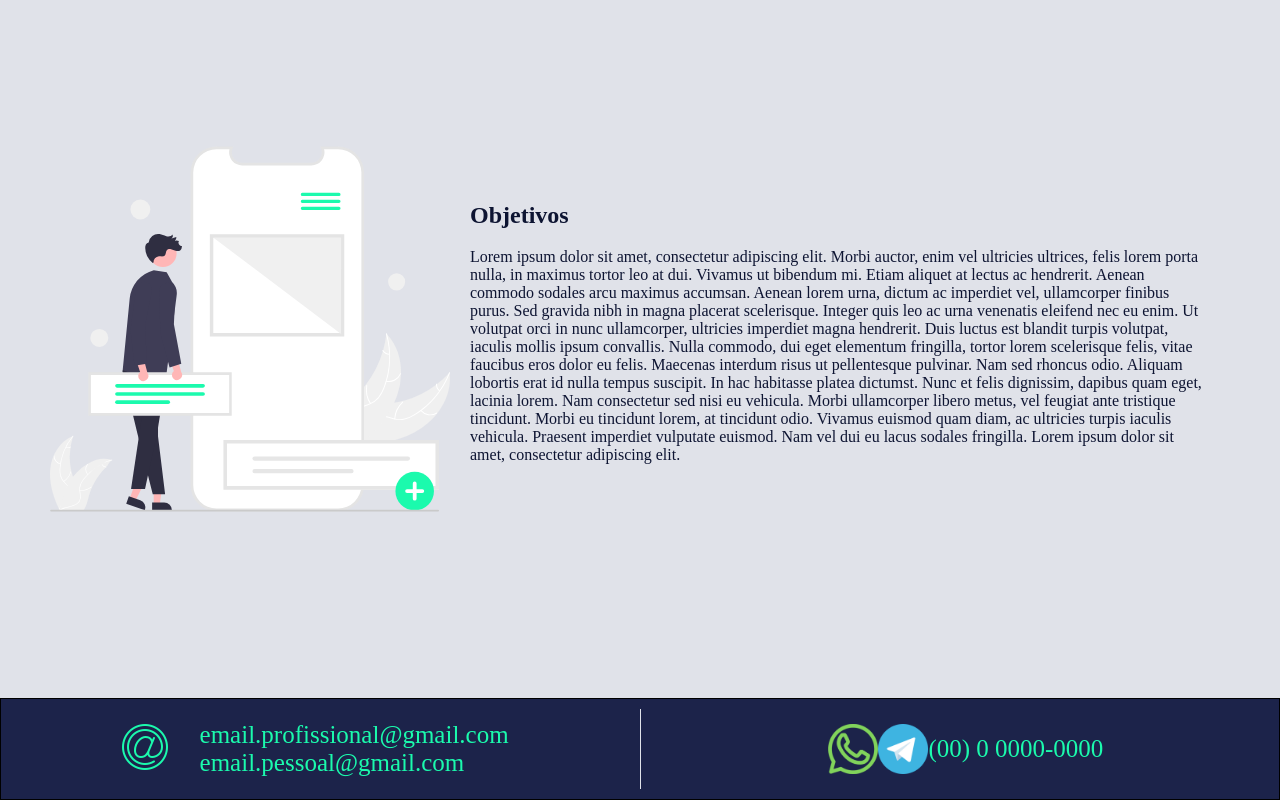
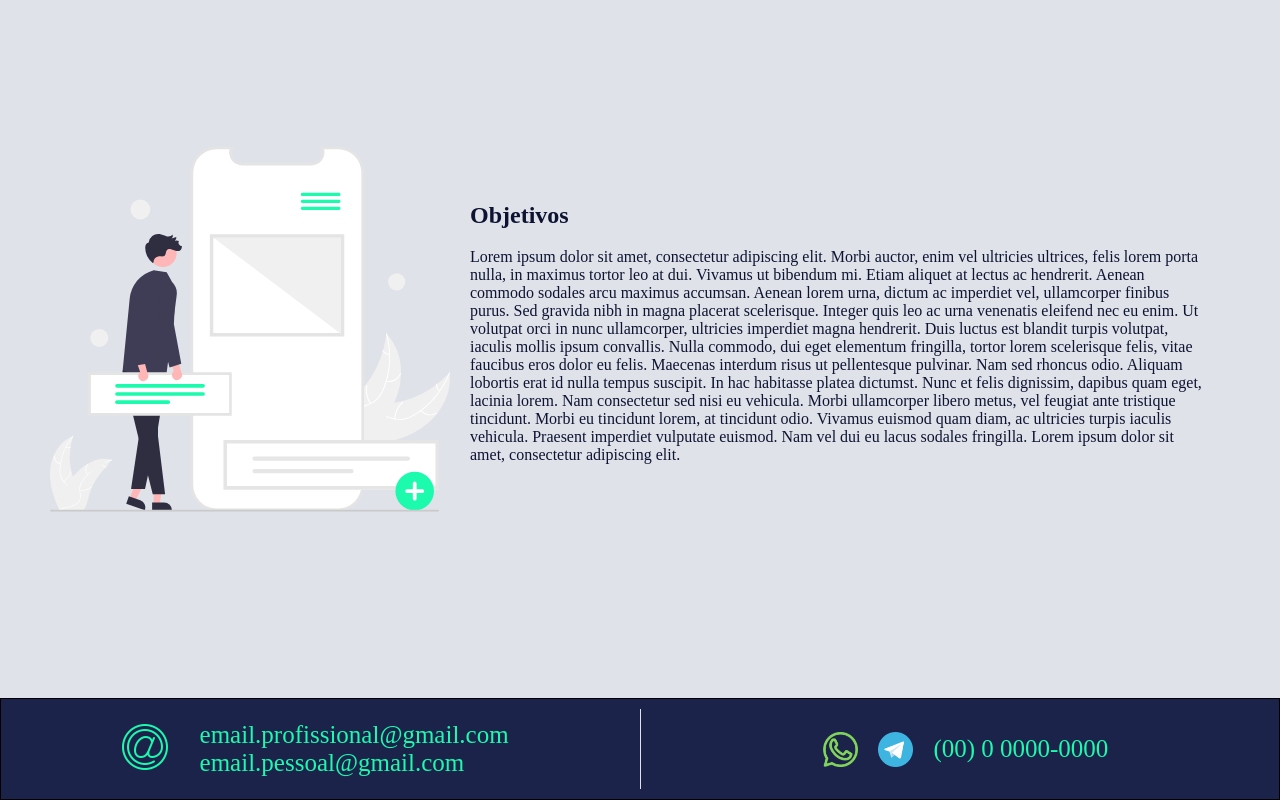
Before and after one commit to Rafhael0069/portfolio, a plain HTML site: page index.html in a window 1280 px wide. Shown: the part 3021-3821 px from the top of the page. Drawn offline with Linux system fonts and the light colour scheme.

Commit message:
Alterções no rodapé

```diff
--- a/css/style.css
+++ b/css/style.css
@@ -130,3 +130,9 @@ a {
     width: 50px;
     height: 50px;
 }
+
+.telefone{
+    margin-right: 20px;
+    width: 35px;
+    height: 35px;
+}
--- a/index.html
+++ b/index.html
@@ -165,8 +165,8 @@
             </div>
             <p class="divisor"></p>
             <div class="caixa-email">
-                <img class="imagem-contato" src="imagens/whatsapp.256x255.png" alt="">
-                <img class="imagem-contato" src="imagens/telegram.256x256.png" alt="">
+                <img class="imagem-contato telefone" src="imagens/whatsapp.256x255.png" alt="">
+                <img class="imagem-contato telefone" src="imagens/telegram.256x256.png" alt="">
                 <span class="paragraf-email">(00) 0 0000-0000</span>
             </div>
         </div>
```
